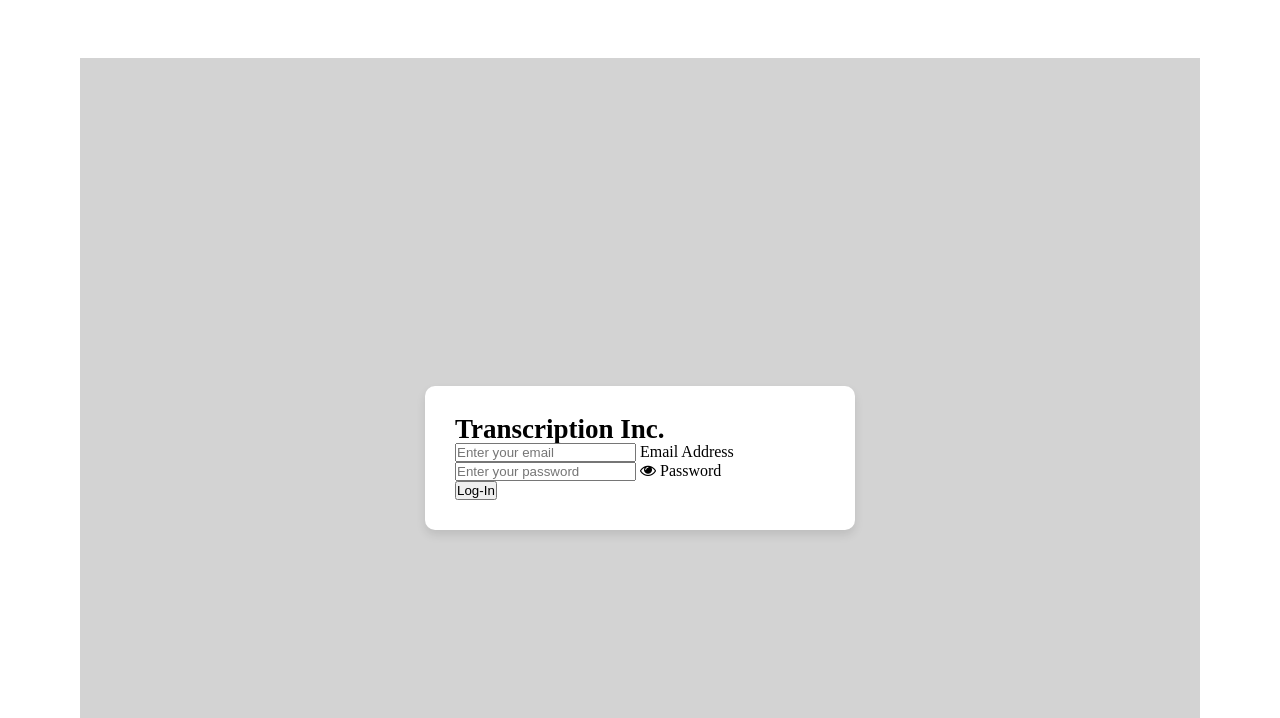
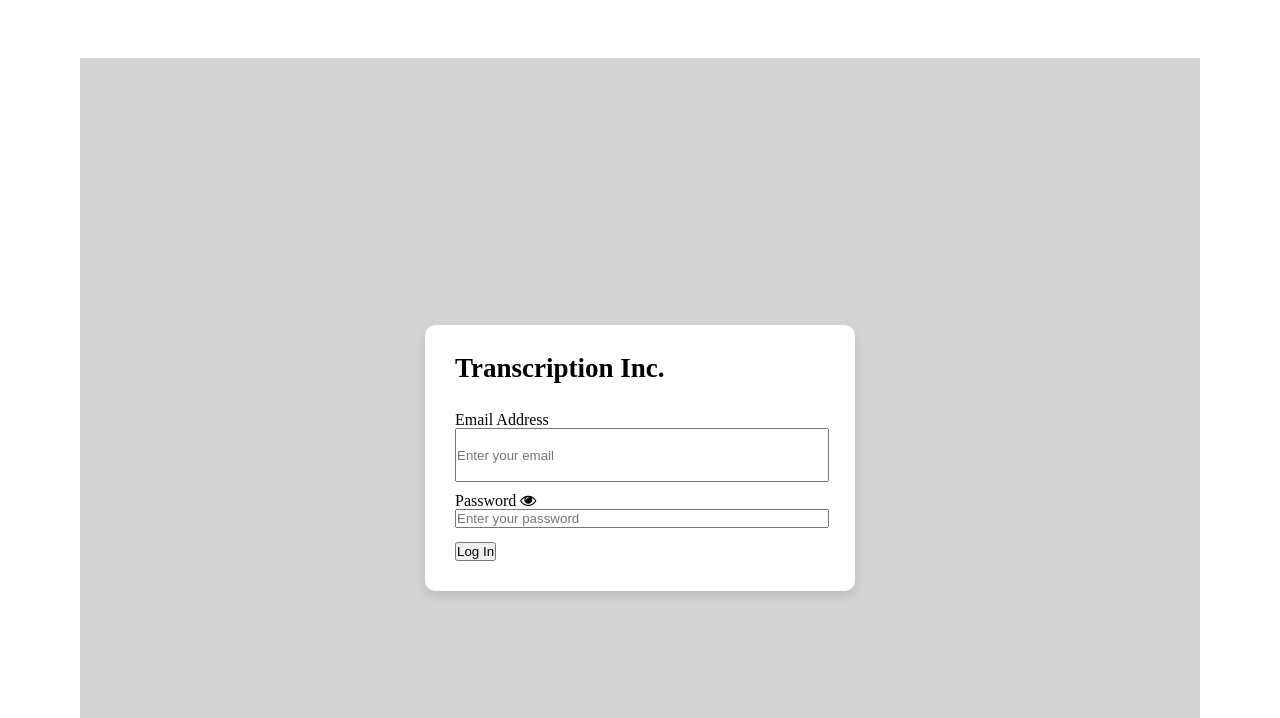
Before and after one commit to apatino16/Transcription-Website, a plain HTML site: page log-in.html in a window 1280 px wide. Shown: the part 82-800 px from the top of the page. Drawn offline with Linux system fonts and the light colour scheme.

Commit message:
Continued Styling the Log in form

```diff
--- a/index.css
+++ b/index.css
@@ -455,9 +455,35 @@ q{
     padding: 30px;
 }
 
+/*Transcription Inc. Title in Log In Form */
 .forms .formlogin .title{
+    position: relative;
     font-size: 27px;
     font-weight: 600;
+}
+
+.formlogin .Email-container{
+    position: relative;
+    height: 50px;
+    width: 100%;
+    margin-top: 30px;
+}
+
+.Email-container input{
+    height: 100%;
+    width: 100%;
+}
+
+.formlogin .Password-container{
+    position: relative;
+    height: 50px;
+    width: 100%;
+    margin-top: 30px;
+}
+
+.Password-container input{
+    height: 100%;
+    width: 100%;
 }
 
 /*---------------------About Us--------------------------------*/
--- a/log-in.html
+++ b/log-in.html
@@ -36,29 +36,27 @@
                     <form action="#" class="Log-in-form" id="logInForm">
                         <!--Email-->
                         <div class="Email-container">
-                            <input type="email" id="email" name="email" placeholder="Enter your email" required>
                             <label for="email">
                                 Email Address
                             </label>
+                            <input type="email" id="email" name="email" placeholder="Enter your email" required>
                         </div>
 
                         <!--Password-->
                         <div class="Password-container">
                             <div>
-                                <input type="password" name="password" id="password-field" placeholder="Enter your password" required>
-                                <i id="pass-status" class="fa fa-eye" aria-hidden="true" onClick="viewPassword()">
-                                </i>
                                 <label for="password">
                                     Password
                                 </label>
+                                <i id="pass-status" class="fa fa-eye" aria-hidden="true" onClick="viewPassword()"></i>
+                                <input type="password" name="password" id="password-field" placeholder="Enter your password" required>
                             </div>
-                                <div id="validation-txt"></div>
                         </div>
 
                         <!--Log-In Button-->
                         <div class="Log-in-button">
                             <button type="submit">
-                                Log-In
+                                Log In
                             </button>
                         </div>
                     </form>
```
